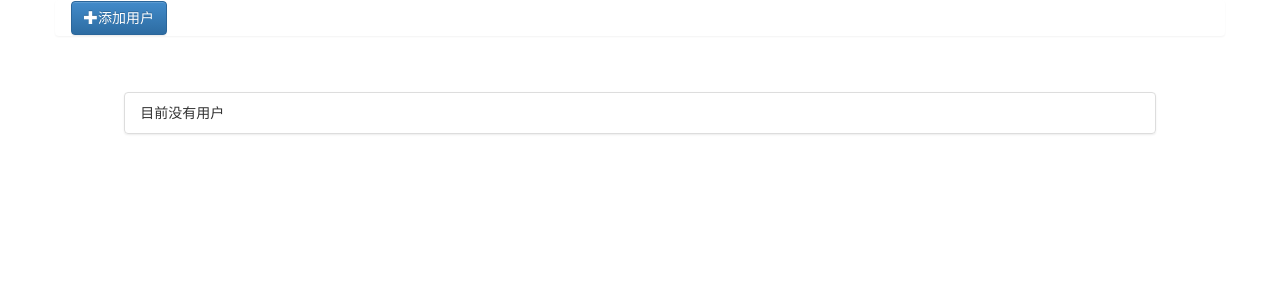
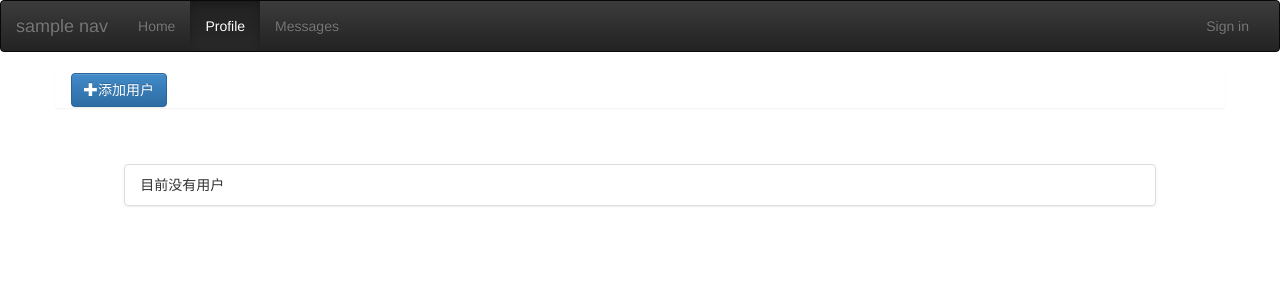
Before and after one commit to yanglei9211/y, a Python web app: template templates/user/list.html in a window 1280 px wide. Shown: the top 300 px of the page. Run offline with Jinja, Linux system fonts and the light colour scheme; the template is opened without the code that fills it, so the values that code supplies are empty.

Commit message:
add top nav

```diff
--- a/controller/first.py
+++ b/controller/first.py
@@ -17,3 +17,8 @@ class FirstHandler(BaseHandler):
         dt = self.get_argument('data')
         print dt
         self.write({'res': dt})
+
+
+class WelcomeHandler(BaseHandler):
+    def get(self):
+        self.render("welcome.html", user=self.current_user)
--- a/routes.py
+++ b/routes.py
@@ -29,5 +29,7 @@ def get_routes():
         (r'/manager/user/(\w+)', 'controller.user.UserHandler'),
         (r'/manager/users', 'controller.user.ListHandler'),
 
+        (r'/main', 'controller.first.WelcomeHandler'),
+
     ]
     return routes
--- a/templates/base.html
+++ b/templates/base.html
@@ -17,8 +17,10 @@
     {% endblock %}
   </head>
   <body>
+    {% block nav_top %}
+    {% include "base/top_nav.html" %}
+    {% endblock %}
     {% block body %}
-
     {% endblock %}
     <script src="{{static_url('js/jquery-1.11.1.min.js')}}"></script>
     <script src="{{static_url('js/bootstrap.min.js')}}"></script>
--- /dev/null
+++ b/templates/base/top_nav.html
@@ -0,0 +1,41 @@
+<nav class="navbar navbar-inverse">
+    <div class="container-fluid">
+        <div class="navbar-header">
+          <button type="button" class="navbar-toggle collapsed" data-toggle="collapse" data-target="#bs-example-navbar-collapse-1" aria-expanded="false">
+            <span class="sr-only">Toggle navigation</span>
+            <span class="icon-bar"></span>
+            <span class="icon-bar"></span>
+            <span class="icon-bar"></span>
+          </button>
+          <a class="navbar-brand" href="">sample nav</a>
+        </div>
+
+        <div class="collapse navbar-collapse" id="bs-example-navbar-collapse-1">
+            <ul class="nav navbar-nav">
+              <li role="presentation"><a href="#">Home</a></li>
+              <li role="presentation" class="active"><a href="#">Profile</a></li>
+              <li role="presentation"><a href="#">Messages</a></li>
+            </ul>
+            <div class="nav navbar-nav navbar-right">
+                <ul class="nav navbar-nav">
+                    {% block account_nav %}
+                        {% if current_user %}
+                            <li>
+                                <a href="#"><i class="glyphicon glyphicon-user"></i>
+                                    {{ current_user.username }}</a>
+                            </li>
+                            <li>
+                                <a href="#">Sign out</a>
+                            </li>
+                        {% else %}
+                            <li>
+                            <a href="#">Sign in</a>
+                            </li>
+                        {% endif %}
+
+                    {% endblock %}
+                </ul>
+            </div>
+        </div>
+    </div>
+</nav>
--- a/util/base_handler.py
+++ b/util/base_handler.py
@@ -129,7 +129,8 @@ class BaseHandler(RequestHandler):
         return self.request.headers.get("X-Requested-With") == "XMLHttpRequest"
 
     def render(self, template, **kwargs):
-        # todo render common date
+        # TODO render common date
+        # TODO top nav
         return super(BaseHandler, self).render(
             template, **kwargs)
 
```
Also changed, not shown: templates/welcome.html (+10 -1 lines).
